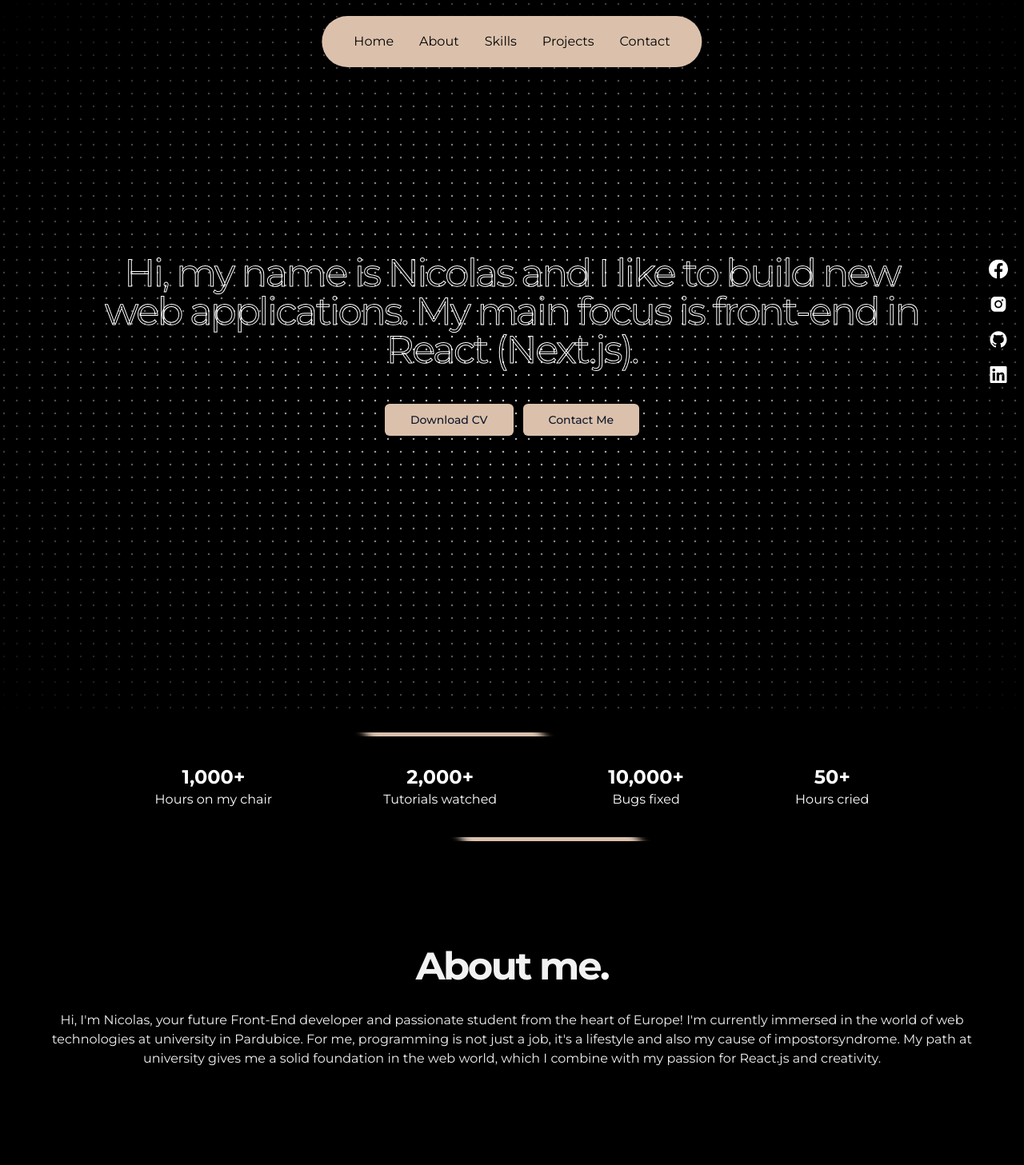
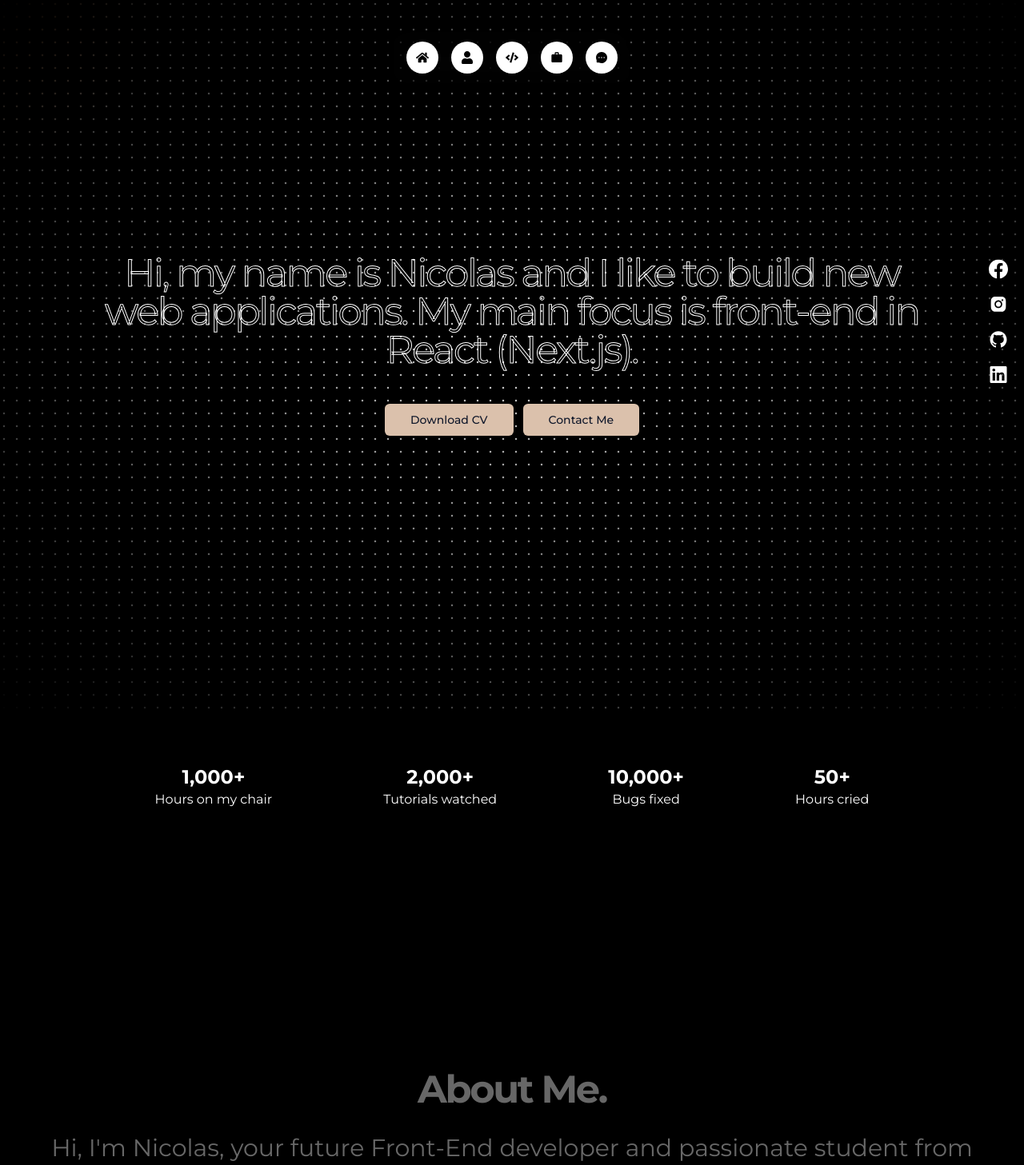
Before and after one commit to Nixk25/portfolio-project, a Next.js app: page / in a window 1280 px wide. Shown: the top 1457 px of the page at 80% size. Built offline with nearby package versions, Linux system fonts and the light colour scheme.

Commit message:
pridani animace about, container skills, dock misto navbar§

```diff
--- a/app/globals.css
+++ b/app/globals.css
@@ -80,42 +80,3 @@ body {
 .card:hover {
   scale: 1.2;
 }
-
-.numbers {
-  position: relative;
-  overflow: hidden;
-}
-
-.numbers .name {
-  z-index: 2;
-}
-
-.numbers::before {
-  content: "";
-  position: absolute;
-  inset: 0;
-  background-color: #dbc1ac;
-  border-radius: inherit;
-  height: 120%;
-  width: 100%;
-  z-index: -2;
-  filter: blur(5px);
-  animation: rotate 10s linear infinite;
-}
-
-@keyframes rotate {
-  from {
-    rotate: 0deg;
-  }
-  to {
-    rotate: 1turn;
-  }
-}
-
-.numbers::after {
-  content: "";
-  position: absolute;
-  inset: 5px;
-  background-color: black;
-  z-index: 1;
-}
--- a/components/About.jsx
+++ b/components/About.jsx
@@ -1,26 +1,61 @@
 "use client";
 
-import { motion } from "framer-motion";
+import React, { useRef } from "react";
+import { motion, useScroll, useTransform } from "framer-motion";
 
-const About = () => {
-  const aboutText =
-    "Hi, I'm Nicolas, your future Front-End developer and passionate student from the heart of Europe! I'm currently immersed in the world of web technologies at university in Pardubice. For me, programming is not just a job, it's a lifestyle and also my cause of impostorsyndrome. My path at university gives me a solid foundation in the web world, which I combine with my passion for React.js and creativity.";
+export const About = () => {
   return (
-    <section
-      id="about"
-      className="flex flex-col items-center justify-center w-full overflow-hidden text-center h-max"
+    <div className="container bg-black">
+      <TextParallaxContent
+        subheading="Hi, I'm Nicolas, your future Front-End developer and passionate student from the heart of Europe! I'm currently immersed in the world of web technologies at university in Pardubice. For me, programming is not just a job, it's a lifestyle and also my cause of impostorsyndrome. My path at university gives me a solid foundation in the web world, which I combine with my passion for React.js and creativity."
+        heading="About Me."
+      ></TextParallaxContent>
+    </div>
+  );
+};
+
+const IMG_PADDING = 12;
+
+const TextParallaxContent = ({ subheading, heading, children }) => {
+  return (
+    <div
+      style={{
+        paddingLeft: IMG_PADDING,
+        paddingRight: IMG_PADDING,
+      }}
     >
-      <div className="container">
-        <motion.h1
-          initial={{ opacity: 0, y: 100 }}
-          whileInView={{ opacity: 1, y: 0 }}
-          viewport={{ once: true }}
-          transition={{ duration: 0.3, ease: "easeInOut" }}
-          className="w-full my-8 text-5xl font-bold tracking-tighter text-center leading-tighter"
-        >
-          About me<span className="text-white ">.</span>
-        </motion.h1>
-        {aboutText.split(" ").map((word, i) => (
+      <div className="relative h-[120vh]">
+        <OverlayCopy heading={heading} subheading={subheading} />
+      </div>
+      {children}
+    </div>
+  );
+};
+
+const OverlayCopy = ({ subheading, heading }) => {
+  const targetRef = useRef(null);
+  const { scrollYProgress } = useScroll({
+    target: targetRef,
+    offset: ["start end", "end start"],
+  });
+
+  const y = useTransform(scrollYProgress, [0, 1], [250, -250]);
+  const opacity = useTransform(scrollYProgress, [0.25, 0.5, 0.75], [0, 1, 0]);
+
+  return (
+    <motion.div
+      style={{
+        y,
+        opacity,
+      }}
+      ref={targetRef}
+      className="absolute top-0 left-0 flex flex-col items-center justify-center w-full h-screen text-white"
+    >
+      <h2 className="w-full my-8 text-5xl font-bold tracking-tighter text-center leading-tighter">
+        {heading}
+      </h2>
+      <p className="mb-2 text-xl text-center md:mb-4 md:text-3xl">
+        {subheading.split(" ").map((word, i) => (
           <motion.span
             key={i}
             initial={{ opacity: 0, y: 20 }}
@@ -35,9 +70,8 @@ const About = () => {
             {word + " "}
           </motion.span>
         ))}
-      </div>
-    </section>
+      </p>
+    </motion.div>
   );
 };
-
 export default About;
--- a/components/Circles.jsx
+++ b/components/Circles.jsx
@@ -22,7 +22,7 @@ const Circles = () => {
     },
   ];
   return (
-    <section className="container  flex justify-center mb-20 ">
+    <section className="container flex justify-center mb-20 ">
       <motion.div
         initial={{ y: 200, opacity: 0 }}
         animate={{ y: 0, opacity: 1 }}
@@ -31,12 +31,12 @@ const Circles = () => {
       >
         {circles.map((circle, i) => (
           <div
-            className="flex justify-center items-center flex-col gap-3 p-10"
+            className="flex flex-col items-center justify-center gap-3 p-10"
             key={i}
           >
             <div className="name">
               <h2 className="text-2xl font-bold">
-                <CountUp start={0} end={circle.number} duration={4} />+
+                <CountUp start={0} end={circle.number} duration={2} />+
               </h2>
 
               <p>{circle.desc}</p>
--- a/components/Contact.jsx
+++ b/components/Contact.jsx
@@ -151,7 +151,7 @@ const Contact = () => {
                 <SiMinutemailer />
               </div>
               <a className="flex" href="mailto:nicolas.melda@icloud.com">
-                <span className="hidden select-none sm:flex">Email:</span>{" "}
+                <span className="hidden select-none sm:flex">Email: </span>{" "}
                 nicolas.melda@icloud.com
               </a>
             </div>
--- /dev/null
+++ b/components/Dock.jsx
@@ -0,0 +1,125 @@
+"use client";
+
+import {
+  motion,
+  useMotionValue,
+  useSpring,
+  useTransform,
+  useScroll,
+  useMotionValueEvent,
+} from "framer-motion";
+import { useRef, useState } from "react";
+import { FaHome, FaUser, FaCode } from "react-icons/fa";
+import { MdOutlineWork } from "react-icons/md";
+import { AiFillMessage } from "react-icons/ai";
+import { HoverCard, HoverCardContent, HoverCardTrigger } from "./ui/hover-card";
+import Link from "next/link";
+const navLinks = [
+  {
+    id: 1,
+    href: "/",
+    name: "Home",
+    icon: <FaHome />,
+  },
+  {
+    id: 2,
+    href: "#about",
+    name: "About Me",
+    icon: <FaUser />,
+  },
+  {
+    id: 3,
+    href: "#skills",
+    name: "Technologies",
+    icon: <FaCode />,
+  },
+  {
+    id: 4,
+    href: "#projects",
+    name: "My Work",
+    icon: <MdOutlineWork />,
+  },
+  {
+    id: 5,
+    href: "#contact",
+    name: "Contact",
+    icon: <AiFillMessage />,
+  },
+];
+function Dock() {
+  const [isHidden, setIsHidden] = useState(false);
+  const { scrollY } = useScroll();
+
+  let mouseX = useMotionValue(Infinity);
+  useMotionValueEvent(scrollY, "change", (latest) => {
+    const prev = scrollY.getPrevious();
+    if (latest > prev && latest > 150) {
+      setIsHidden(true);
+    } else {
+      setIsHidden(false);
+    }
+  });
+  return (
+    <motion.nav
+      variants={{
+        visible: { opacity: 1, y: 0, x: "-50%" },
+        hidden: { opacity: 0, y: "-100%" },
+      }}
+      initial={{ y: -100, x: "-50%" }}
+      animate={isHidden ? "hidden" : "visible"}
+      transition={{
+        type: "spring",
+        duration: 1,
+        stiffness: 260,
+        damping: 20,
+      }}
+      onMouseMove={(e) => mouseX.set(e.pageX)}
+      onMouseLeave={() => mouseX.set(Infinity)}
+      className="fixed z-50 items-center hidden h-16 gap-4 px-4 py-3 -translate-x-1/2 sm:flex left-1/2 top-10 rounded-2xl backdrop-blur-lg"
+    >
+      {navLinks.map((icon) => (
+        <AppIcon
+          mouseX={mouseX}
+          key={icon.id}
+          icon={icon.icon}
+          name={icon.name}
+          href={icon.href}
+        />
+      ))}
+    </motion.nav>
+  );
+}
+
+const AppIcon = ({ mouseX, icon, name, href }) => {
+  let ref = useRef(null);
+
+  let distance = useTransform(mouseX, (val) => {
+    let bounds = ref.current?.getBoundingClientRect() ?? { x: 0, width: 0 };
+
+    return val - bounds.x - bounds.width / 2;
+  });
+
+  let widthSync = useTransform(distance, [-150, 0, 150], [40, 80, 40]);
+  let width = useSpring(widthSync, { mass: 0.1, stiffness: 150, damping: 12 });
+
+  return (
+    <Link href={href}>
+      <HoverCard>
+        <HoverCardTrigger asChild>
+          <motion.div
+            ref={ref}
+            style={{ width }}
+            className="relative transition-all duration-75 bg-white rounded-full hover:bg-primary aspect-square"
+          >
+            <span className="absolute text-black -translate-x-1/2 -translate-y-1/2 top-1/2 left-1/2">
+              {icon}
+            </span>
+          </motion.div>
+        </HoverCardTrigger>
+        <HoverCardContent>{name}</HoverCardContent>
+      </HoverCard>
+    </Link>
+  );
+};
+
+export default Dock;
--- a/components/Hero.jsx
+++ b/components/Hero.jsx
@@ -11,7 +11,6 @@ import { toast } from "sonner";
 import { motion } from "framer-motion";
 import HeroText from "./HeroText";
 import { HeroHighlight } from "./ui/hero-highlight";
-
 const icons = [
   {
     name: "Sledujte mě na Facebooku",
--- a/components/Menu.jsx
+++ b/components/Menu.jsx
@@ -2,7 +2,6 @@
 
 import React, { useState } from "react";
 import { Divide as Hamburger } from "hamburger-react";
-import Link from "next/link";
 import { motion, AnimatePresence } from "framer-motion";
 const navLinks = [
   {
@@ -44,7 +43,7 @@ const Menu = () => {
       },
     },
     exit: {
-      scale: 0,
+      scaleY: 0,
       transition: {
         delay: 0.5,
         duration: 0.5,
--- a/components/Navbar.jsx
+++ b/components/Navbar.jsx
@@ -1,58 +1,7 @@
-"use client";
-
-import React, { useState, useEffect } from "react";
-import { motion, useScroll, useMotionValueEvent } from "framer-motion";
-
-const navLinks = [
-  { href: "#home", title: "Home" },
-  { href: "#about", title: "About" },
-  { href: "#skills", title: "Skills" },
-  { href: "#projects", title: "Projects" },
-  { href: "#contact", title: "Contact" },
-];
-
+import React from "react";
+import Dock from "./Dock";
 const Navbar = () => {
-  const [isHidden, setIsHidden] = useState(false);
-  const [isOpen, setOpen] = useState(false);
-
-  const { scrollY } = useScroll();
-
-  useMotionValueEvent(scrollY, "change", (latest) => {
-    const prev = scrollY.getPrevious();
-    if (latest > prev && latest > 150) {
-      setIsHidden(true);
-    } else {
-      setIsHidden(false);
-    }
-  });
-
-  return (
-    <motion.nav
-      variants={{
-        visible: { opacity: 1, y: 0, x: "-50%" },
-        hidden: { opacity: 0, y: "-100%" },
-      }}
-      className=" z-[60] bg-accent shadow-2xl sm:flex hidden text-black p-3 px-7 mt-5 fixed top-0 left-[50%] translate-x-[-50%] rounded-full  gap-2 text-base text-[9px]"
-      initial={{ y: -100, x: "-50%" }}
-      animate={isHidden ? "hidden" : "visible"}
-      transition={{
-        type: "spring",
-        duration: 0.3,
-        stiffness: 260,
-        damping: 20,
-      }}
-    >
-      {navLinks.map((link, i) => (
-        <a
-          key={i}
-          className="p-2 px-3 duration-200 bg-transparent cursor-pointer links hover:bg-secondary hover:text-text ease rounded-2xl"
-          href={link.href}
-        >
-          {link.title}
-        </a>
-      ))}
-    </motion.nav>
-  );
+  return <Dock />;
 };
 
 export default Navbar;
--- a/components/Skills.jsx
+++ b/components/Skills.jsx
@@ -96,6 +96,7 @@ const technologies = [
 const Skills = () => {
   return (
     <section id="skills" className="my-[150px]">
+      <div className="container">
         <motion.h1
           initial={{ opacity: 0, y: 100 }}
           whileInView={{ opacity: 1, y: 0 }}
@@ -116,6 +117,7 @@ const Skills = () => {
             />
           ))}
         </div>
+      </div>
     </section>
   );
 };
```
Also changed, not shown: 1 other file (tests, documents, lock files or other folders). Lines whose indentation alone changed are shown as unchanged.
